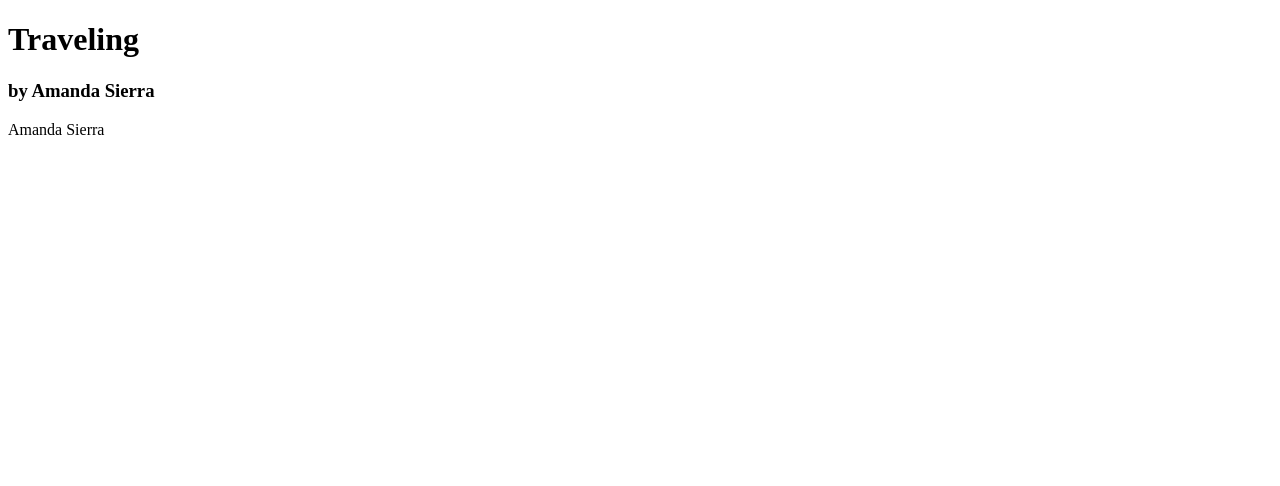
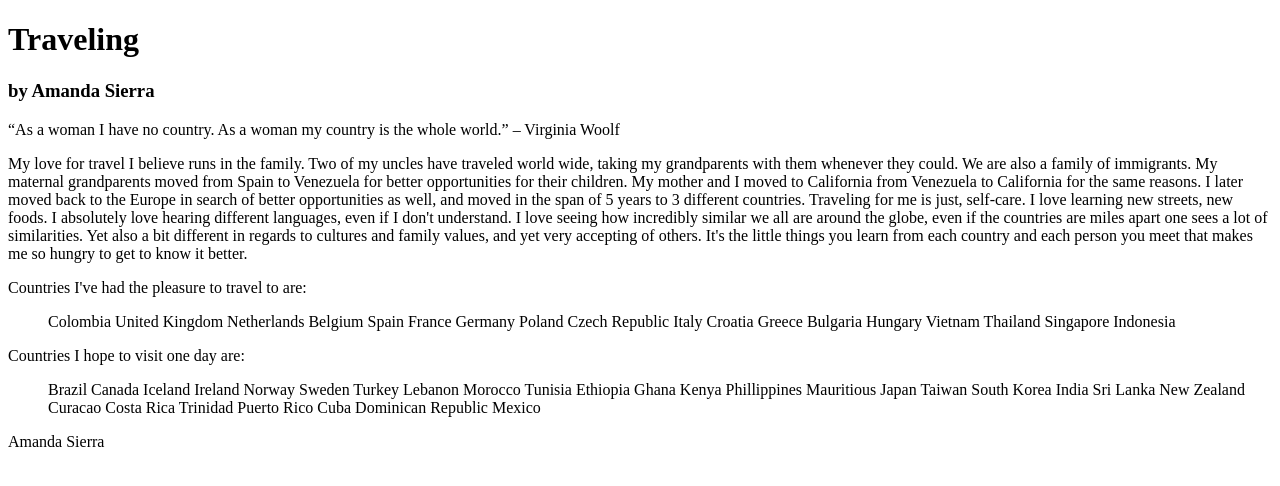
Before and after one commit to Asilo5/mod0_webpage_AmandaSierra, a plain HTML site: page index.html in a window 1280 px wide. Drawn offline with Linux system fonts and the light colour scheme.

Commit message:
Added lists and paragraphs

```diff
--- a/index.html
+++ b/index.html
@@ -12,15 +12,78 @@
 
 <article class="quote_about_travel">
 
+	<p>“As a woman I have no country. As a woman my country is the whole world.” – Virginia Woolf</p>
+
 </article>
 
 <article class="why_I_travel">
 
-	<p class="loveForTravel"> </p>
+	<p class="loveForTravel">
+       My love for travel I believe runs in the family. Two of my uncles have traveled world wide, taking my grandparents with them whenever they could. We are also a family of immigrants. My maternal grandparents moved from Spain to Venezuela for better opportunities for their children. My mother and I moved to California from Venezuela to California for the same reasons. I later moved back to the Europe in search of better opportunities as well, and moved in the span of 5 years to 3 different countries.
 
-	<p class="placesIveBeen"> </p>
+       Traveling for me is just, self-care. I love learning new streets, new foods. I absolutely love hearing different languages, even if I don't understand. I love seeing how incredibly similar we all are around the globe, even if the countries are miles apart one sees a lot of similarities. Yet also a bit different in regards to cultures and family values, and yet very accepting of others. It's the little things you learn from each country and each person you meet that makes me so hungry to get to know it better.
+	</p>
 
-	<p class="placesIWantToGoTo"> </p>
+	<p class="placesIveBeen">
+       Countries I've had the pleasure to travel to are:
+	</p>
+
+	<ol>
+		Colombia
+		United Kingdom
+		Netherlands
+		Belgium
+		Spain
+		France
+		Germany
+		Poland
+		Czech Republic
+		Italy
+		Croatia
+		Greece
+		Bulgaria
+		Hungary
+		Vietnam
+		Thailand
+		Singapore
+		Indonesia
+	</ol>
+
+	<p class="placesIWantToGoTo">
+       Countries I hope to visit one day are:
+	</p>
+
+	<ul>
+		Brazil
+		Canada
+		Iceland
+		Ireland
+		Norway
+		Sweden
+		Turkey
+		Lebanon
+		Morocco
+		Tunisia
+		Ethiopia
+		Ghana
+		Kenya
+		Phillippines
+        Mauritious
+        Japan
+        Taiwan
+        South Korea
+        India
+        Sri Lanka
+        New Zealand
+        Curacao
+        Costa Rica
+        Trinidad
+        Puerto Rico
+        Cuba
+        Dominican Republic
+        Mexico
+
+	</ul>
 
 </article>
 
```
